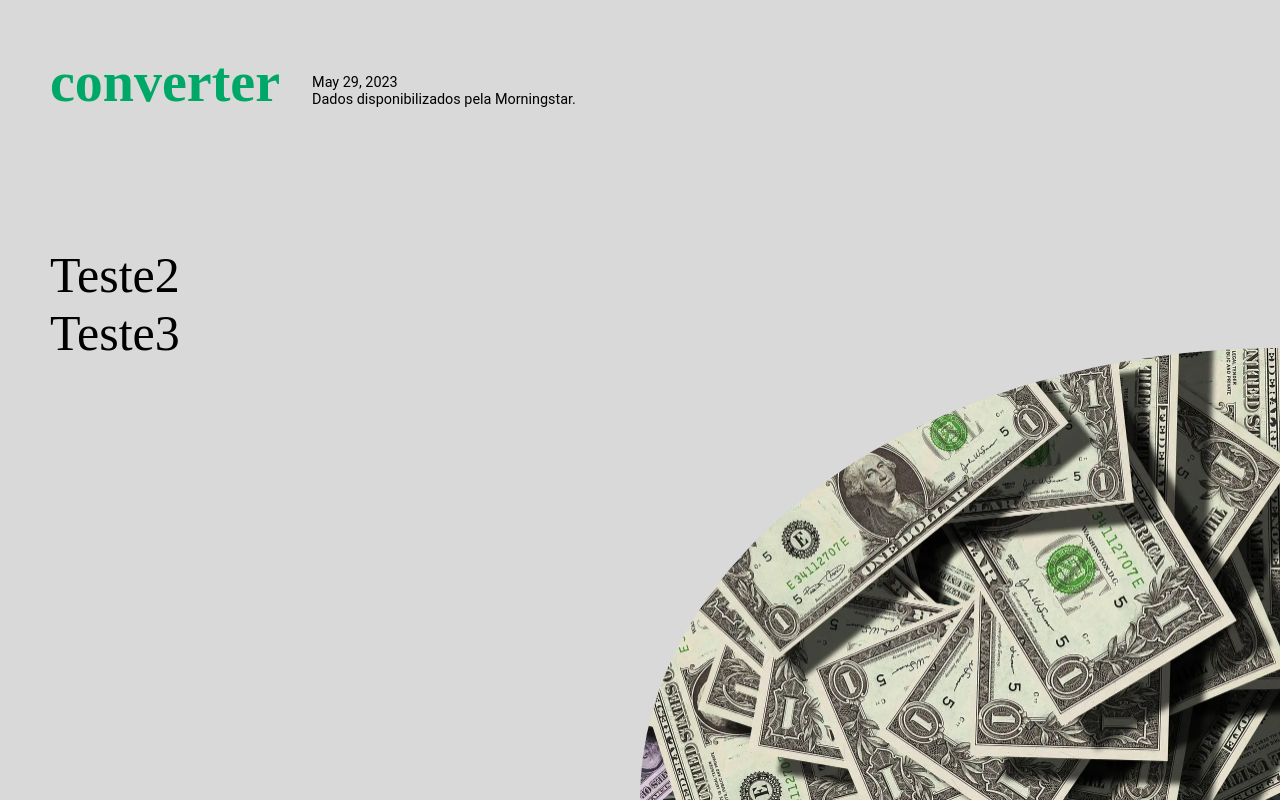
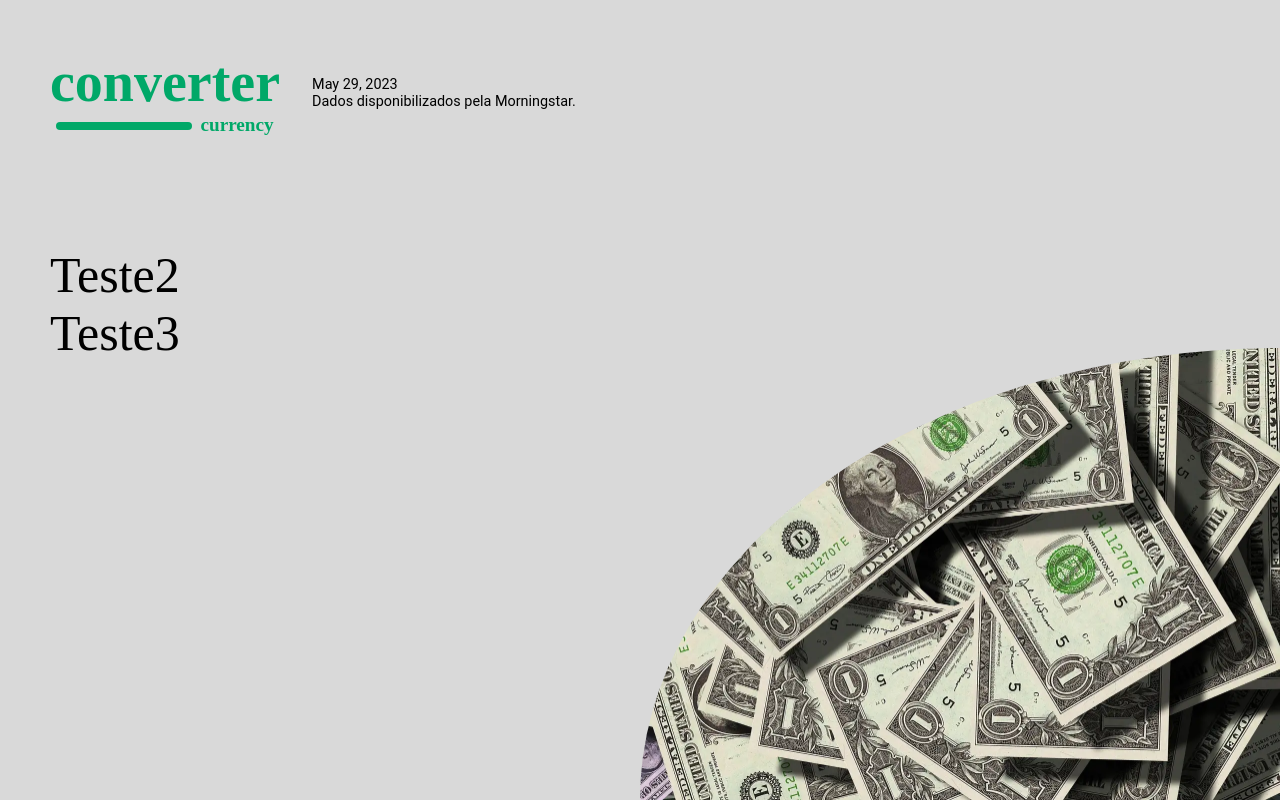
Before and after one commit to jessicaduarte95/moneyConverter, a React (Vite) app: page / in a window 1280 px wide. Built offline with nearby package versions, Linux system fonts and the light colour scheme.

Commit message:
Finalização do nome

```diff
--- a/src/App.tsx
+++ b/src/App.tsx
@@ -1,7 +1,7 @@
 import { ContainerStyled } from './components/Container-style';
 import { GlobalStyled } from './components/Global-style';
 import { PhotoStyled } from './components/Photo-style';
-import { CurrencyStyled, NameDataStyled, NameStyled, DataStyled } from './components/Currency-style';
+import { CurrencyStyled, NameDataStyled, NameStyled, DataStyled, LineNameStyled } from './components/Currency-style';
 import moment from 'moment';
 
 export const  App = () =>  {
@@ -15,7 +15,11 @@ export const  App = () =>  {
       <CurrencyStyled>
         <NameDataStyled>
           <NameStyled>
-            converter
+            <div>converter</div>
+            <LineNameStyled>
+              <div></div>
+              <p>currency</p>
+            </LineNameStyled>
           </NameStyled>
           <DataStyled>
             <p>
--- a/src/components/Currency-style.tsx
+++ b/src/components/Currency-style.tsx
@@ -24,14 +24,42 @@ color: rgba(0,168,104,var(--tw-text-opacity));
 }
 `
 
+export const LineNameStyled = styled.div `
+    display: flex;
+    justify-content: center;
+    align-items: flex-start;
+    div {
+        background-color: rgba(0,168,104,var(--tw-text-opacity));
+        width: 11.5rem;
+        height: 0.5rem;
+        border-radius: 10px;
+        margin: 1rem 0.5rem 0 0;
+    };
+    p{
+        font-size: 2rem;
+    }
+
+    @media screen and (min-width: 300px) and (max-width: 1400px){
+        div {
+            width: 8.5rem;
+            height: 0.5rem;
+            margin: 0.5rem 0.5rem 0 0;
+        };
+        p{
+            font-size: 1.2rem;
+        }
+    }
+
+`
+
 export const DataStyled = styled.div `
  font-size: 1rem;
- padding-top: 1.4rem;
+ padding-top: 2.5rem;
  font-family: 'roboto';
  margin-Left: 2rem;
 
  @media screen and (min-width: 300px) and (max-width: 1400px){
     font-size: 0.9rem;
-    padding-top: 1.5rem;
+    padding-top: 1.6rem;
 }
 `
```
